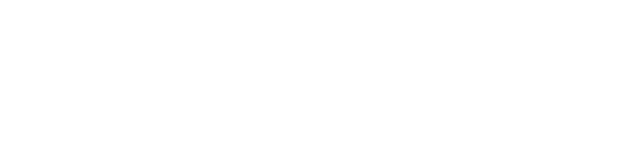
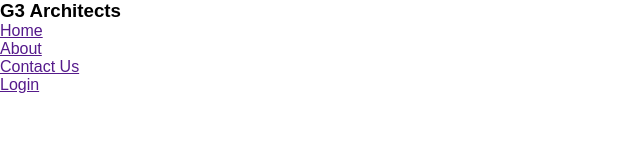
Before and after one commit to hossaintaufiq/G-3-Architects, a plain HTML site: page index.html in a window 1280 px wide. Shown: the whole page, without its empty margins (0-640 px from the left). Drawn offline with Linux system fonts and the light colour scheme.

Commit message:
font add

```diff
--- a/index.html
+++ b/index.html
@@ -7,6 +7,18 @@
     <title>G3-Architects</title>
 </head>
 <body>
-
+    <header>
+        <nav>
+            <h3>G3 Architects  </h3>
+            <ul>
+                <li><a href="">Home</a></li>
+                <li><a href="">About</a></li>
+                <li><a href="">Contact Us</a></li>
+                <li><a href="">Login</a></li>
+            </ul>
+        </nav>
+    </header>
+    <main>  </main>
+    <footer></footer>
 </body>
 </html>
--- a/styles/style.css
+++ b/styles/style.css
@@ -1,4 +1,8 @@
 *{
     margin: 0;
     padding: 0;
+    font-family: 'Josefin Sans', sans-serif;
+font-family: 'Lato', sans-serif;
+font-family: 'Open Sans', sans-serif;
+font-family: 'Work Sans', sans-serif;
 }
```
